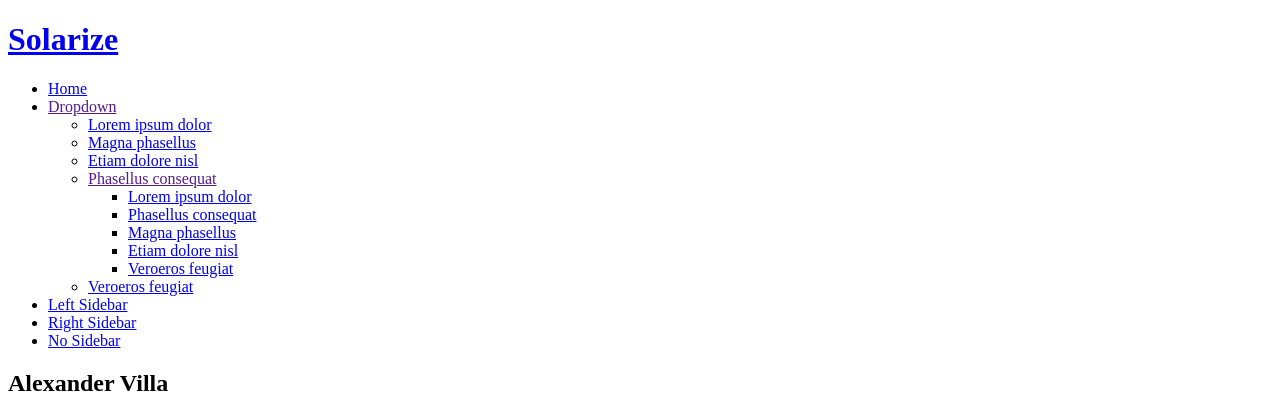
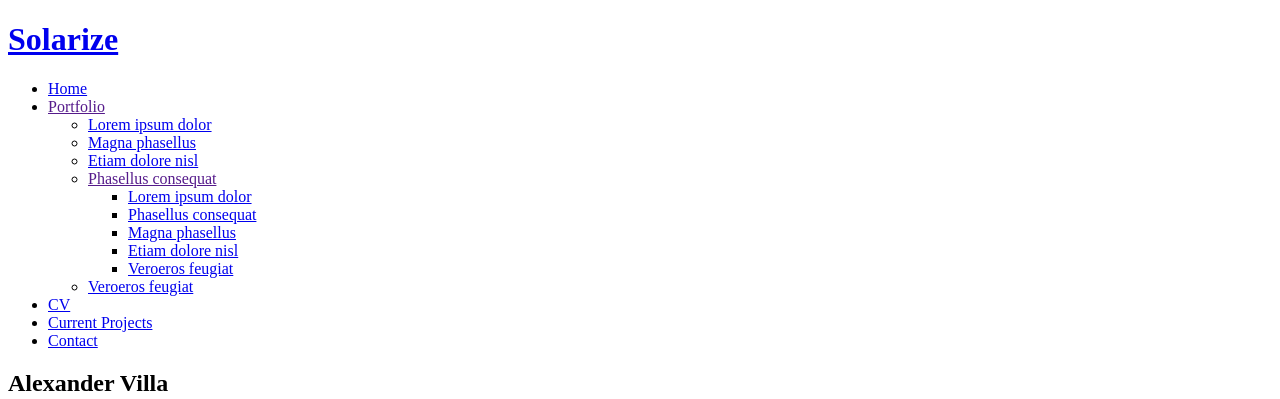
Before and after one commit to acvilla/Old-Website, a plain HTML site: page index.html in a window 1280 px wide. Shown: the top 399 px of the page. Drawn offline with Linux system fonts and the light colour scheme; a script that the page names is missing.

Commit message:
Update Nav Bar

```diff
--- a/index.html
+++ b/index.html
@@ -4,7 +4,7 @@
 -->
 <html>
 	<head>
-		<title>Solarize by TEMPLATED</title>
+		<title>Alexander Villa</title>
 		<meta http-equiv="content-type" content="text/html; charset=utf-8" />
 		<meta name="description" content="" />
 		<meta name="keywords" content="" />
@@ -37,7 +37,7 @@
 								<ul>
 									<li class="active"><a href="index.html">Home</a></li>
 									<li>
-										<a href="">Dropdown</a>
+										<a href="">Portfolio</a>
 										<ul>
 											<li><a href="#">Lorem ipsum dolor</a></li>
 											<li><a href="#">Magna phasellus</a></li>
@@ -55,9 +55,9 @@
 											<li><a href="#">Veroeros feugiat</a></li>
 										</ul>
 									</li>
-									<li><a href="left-sidebar.html">Left Sidebar</a></li>
-									<li><a href="right-sidebar.html">Right Sidebar</a></li>
-									<li><a href="no-sidebar.html">No Sidebar</a></li>
+									<li><a href="#">CV</a></li>
+									<li><a href="#">Current Projects</a></li>
+									<li><a href="#">Contact</a></li>
 								</ul>
 							</nav>
 
@@ -212,7 +212,7 @@
 		<div id="footer">
 			<section class="container">
 				<header class="major">
-					<h2>Connect with us</h2>
+					<h2>Connect with me</h2>
 					<span class="byline">Integer sit amet pede vel arcu aliquet pretium</span>
 				</header>
 				<ul class="icons">
```
